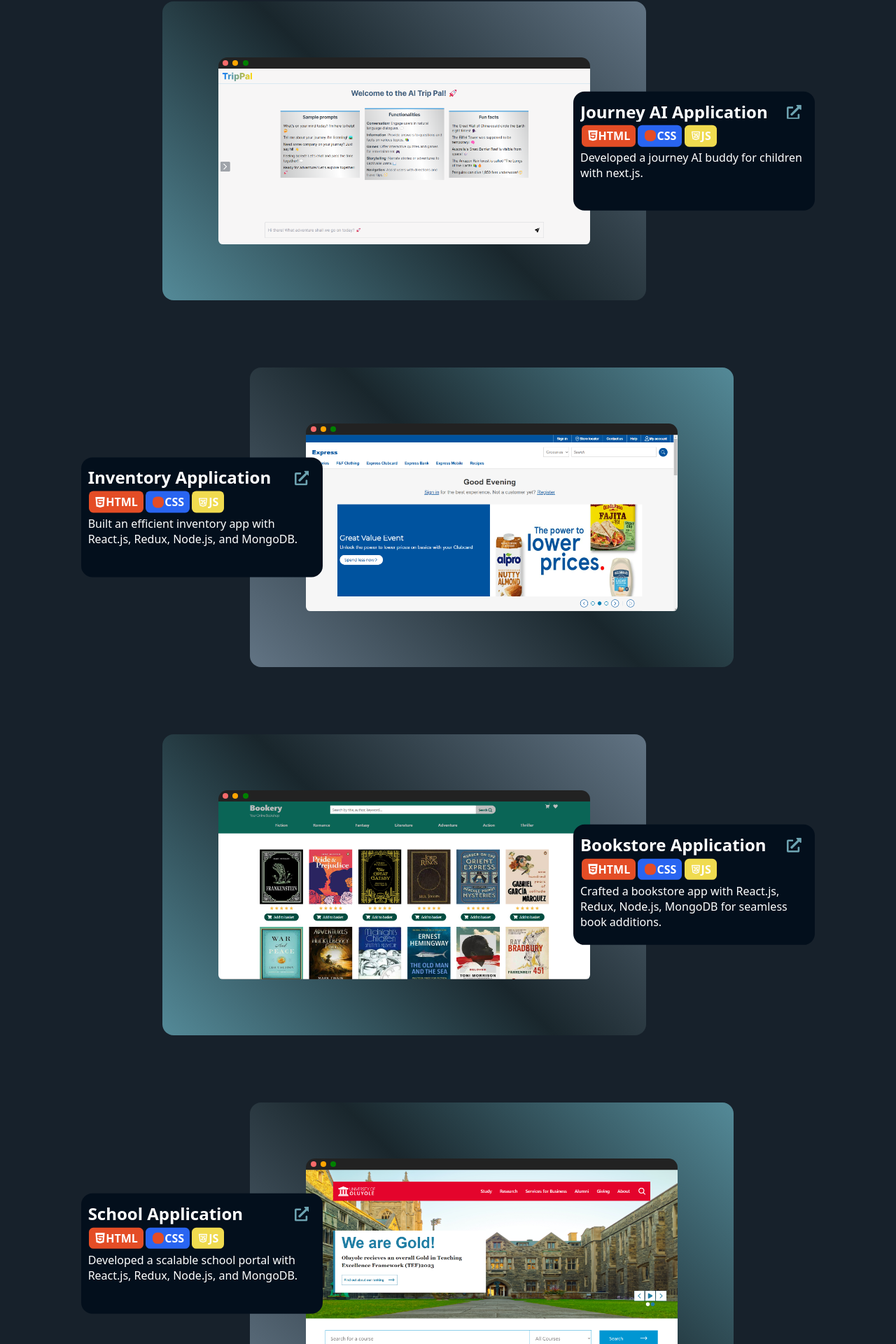
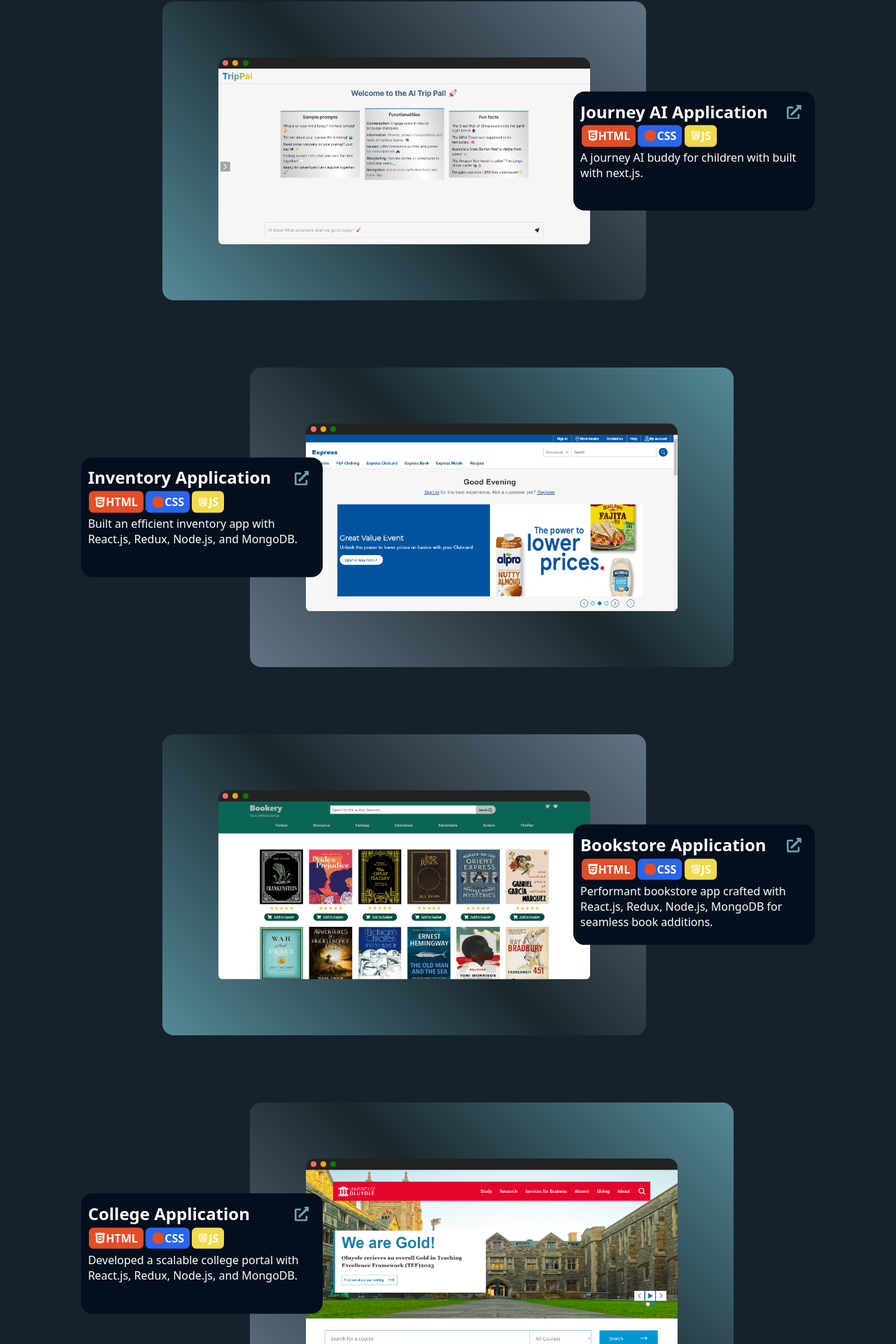
Before and after one commit to arowoloalao4/portfolio, a React (Create React App) app: page /projects in a window 1280 px wide. Shown: the part 842-2762 px from the top of the page at 70% size. Built offline with nearby package versions, Linux system fonts and the light colour scheme; some icons are missing.

Commit message:
add battery monitoring dashboard project

```diff
--- a/src/components/project/projects.js
+++ b/src/components/project/projects.js
@@ -9,13 +9,13 @@ export const loadProjects = () => [
     {
         name: 'Tradex Application',
         url: 'https://trade-x-omega.vercel.app/',
-        description: "Developed a crypto converter with React.js and Node.js.",
+        description: "Developed a cryptocurrency converter with React.js and Node.js.",
         image: require('../../assets/tradexapp.png')
     },
     {
         name: 'Journey AI Application',
         url: 'https://tripbuddy-phi.vercel.app/',
-        description: "Developed a journey AI buddy for children with next.js.",
+        description: "A journey AI buddy for children with built with next.js.",
         image: require('../../assets/journeybuddy.png')
     },
     {
@@ -27,13 +27,13 @@ export const loadProjects = () => [
     {
         name: 'Bookstore Application',
         url: 'https://bookstoreapp-389b8.web.app',
-        description: 'Crafted a bookstore app with React.js, Redux, Node.js, MongoDB for seamless book additions.',
+        description: 'Performant bookstore app crafted with React.js, Redux, Node.js, MongoDB for seamless book additions.',
         image: require('../../assets/bookstore.png')
     },
     {
-        name: 'School Application',
+        name: 'College Application',
         url: 'https://school-app-e4abd.web.app',
-        description: 'Developed a scalable school portal with React.js, Redux, Node.js, and MongoDB.',
+        description: 'Developed a scalable college portal with React.js, Redux, Node.js, and MongoDB.',
         image: require('../../assets/schoolapp.png')
     },
     {
@@ -41,6 +41,12 @@ export const loadProjects = () => [
         url: 'https://invoice-app-6a126.web.app',
         description: 'Built an invoice app with React.js, Redux, Node.js, and MYSQL. Responsive design.',
         image: require('../../assets/invoiceapp.png')
+    },
+    {
+        name: 'Battery Monitoring Dashboard',
+        url: 'https://batterydashboard.vercel.app/',
+        description: 'The dashboard provides real-time battery status, charge level, and historical data visualization using Recharts and Framer Motion for smooth animations.',
+        image: require('../../assets/batterydashboard.png')
     },
     {
         name: 'Cofounderslab Application',
@@ -63,7 +69,7 @@ export const loadProjects = () => [
     {
         name: 'Portfolio Application',
         url: 'https://myportfolio-8bb3f.web.app',
-        description: 'Built a standout portfolio with React.js, HTML5, and CSS for an engaging user experience.',
+        description: 'A standout portfolio developed with React.js, HTML5, and CSS for an engaging user experience.',
         image: require('../../assets/portfolio.png')
     },
 ];
```
Also changed, not shown: src/assets/batterydashboard.png (added).
